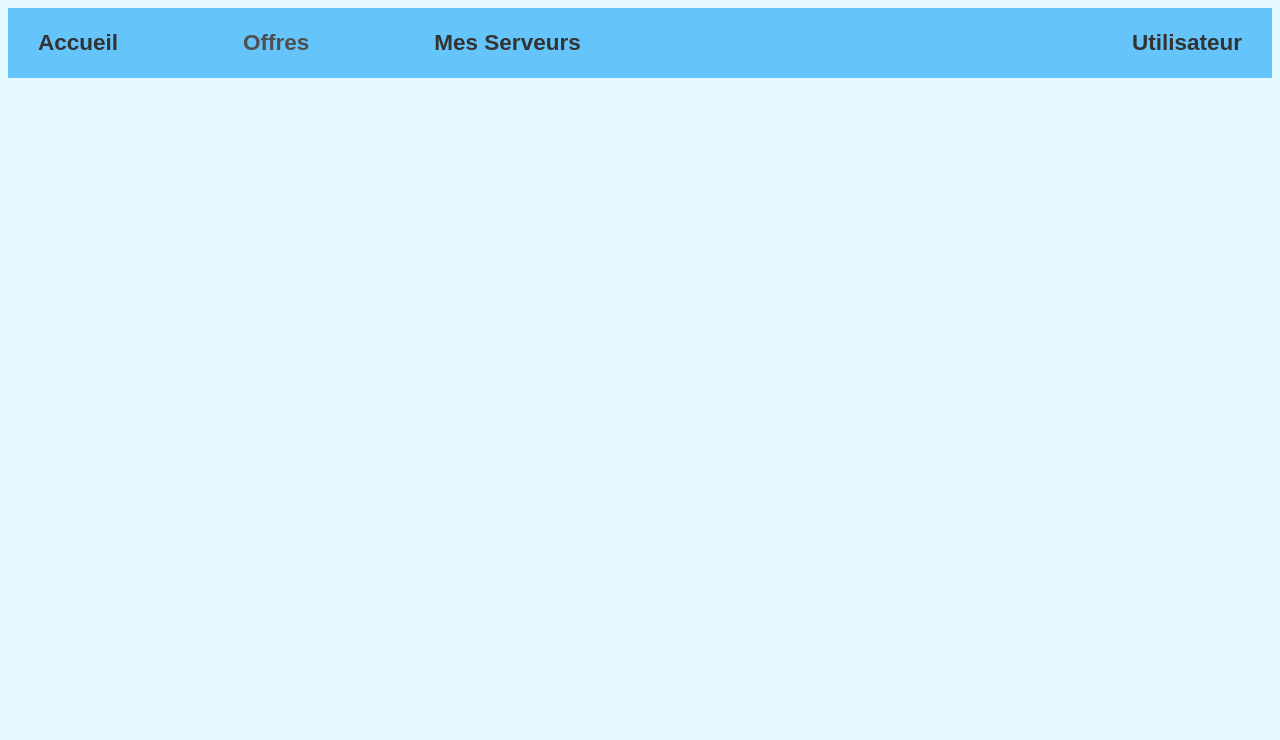
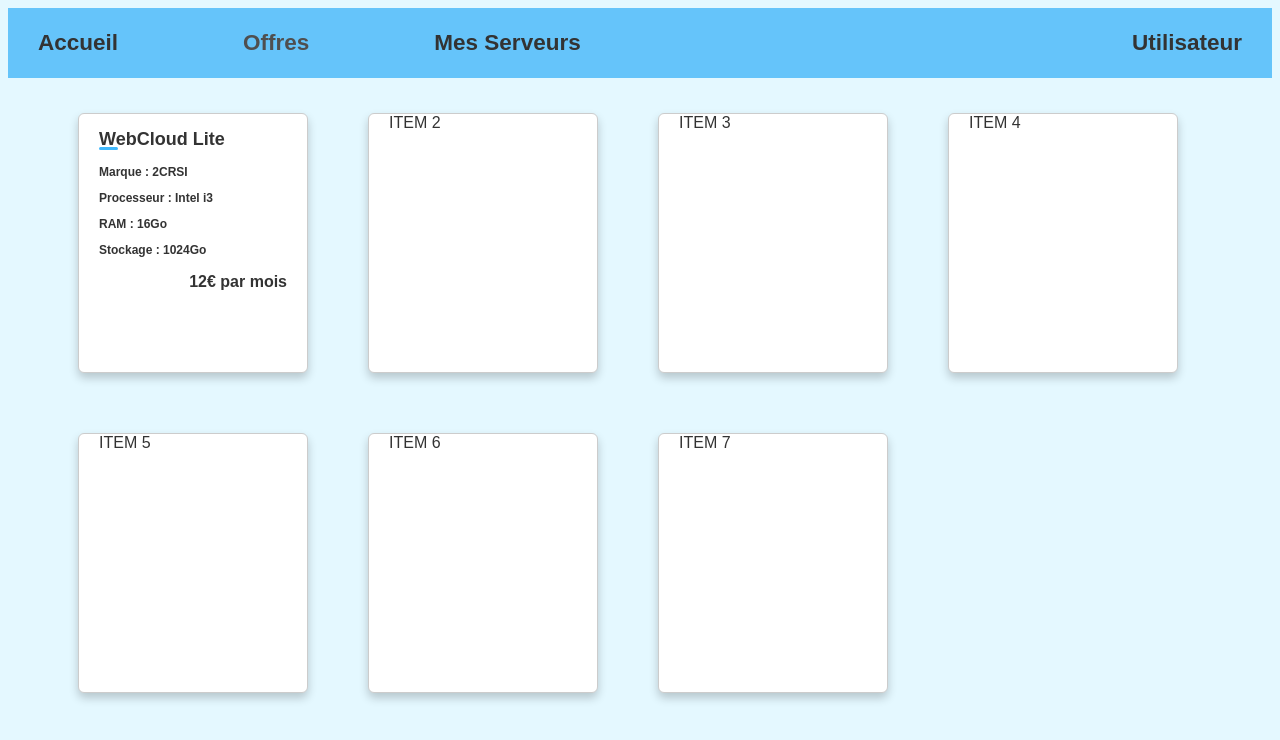
Before and after one commit to LikAnda/rentAserv, a PHP site: page /offers.php in a window 1280 px wide. Shown: the top 740 px of the page. Run offline with PHP 8.4, Linux system fonts and the light colour scheme.

Commit message:
Item card style

```diff
--- a/offers.php
+++ b/offers.php
@@ -26,5 +26,22 @@ session_start();
         </div>
     </header>
 
+    <div class="card-container">
+        <div class="card">
+            <h2 class="card-title">WebCloud Lite</h2>
+            <p class="card-content">Marque : 2CRSI</p>
+            <p class="card-content">Processeur : Intel i3</p>
+            <p class="card-content">RAM : 16Go</p>
+            <p class="card-content">Stockage : 1024Go</p>
+            <p class="card-price">12€ par mois</p>
+        </div>
+        <div class="card">ITEM 2</div>
+        <div class="card">ITEM 3</div>
+        <div class="card">ITEM 4</div>
+        <div class="card">ITEM 5</div>
+        <div class="card">ITEM 6</div>
+        <div class="card">ITEM 7</div>
+    </div>
+
 </body>
 </html>
--- a/style/style.css
+++ b/style/style.css
@@ -27,7 +27,7 @@ body {
 }
 .wrapper-title{
     position: relative;
-    font-size: 45px;
+    font-size: 35px;
     font-weight: 600;
     color: #333;
 }
@@ -44,10 +44,72 @@ body {
 
 .wrapper-content{
     position: relative;
-    font-size: 30px;
+    font-size: 24px;
     font-weight: 600;
     color: #333;
 }
+
+.card-container {
+    text-align: left;
+    max-width: 100%;
+    margin-top: 5px;
+    margin-left: 40px;
+    text-align: center;
+}
+
+.card {
+    width: 230px;
+    height: 260px;
+    background-color: #ffffff;
+    border: 1px solid #ccc;
+    margin: 30px;
+    padding-left: 20px;
+    padding-right: 20px;
+    vertical-align: top;
+    box-sizing: border-box;
+    float: left;
+    vertical-align: top;
+    border-radius: 6px;
+    box-shadow: 0 5px 10px rgba(0,0,0,0.2);
+    text-align: left;
+    transition: transform 0.3s ease;
+}
+.carte:hover {
+    transform: scale(1.1);
+  }
+
+.card-title{
+    position: relative;
+    font-size: 18px;
+    font-weight: 600;
+    color: #333;
+}
+.card-title::before{
+    content: '';
+    position: absolute;
+    left: 0;
+    bottom: 0;
+    height: 3px;
+    width: 19px;
+    border-radius: 12px;
+    background: #40B8FC;
+}
+
+.card-content{
+    position: relative;
+    font-size: 12px;
+    font-weight: 600;
+    color: #333;
+}
+
+.card-price{
+    position: relative;
+    text-align: right;
+    font-size: 16px;
+    font-weight: 600;
+    color: #333;
+}
+
 
 .nav-item{
     position: relative;
--- a/user.php
+++ b/user.php
@@ -50,7 +50,7 @@ if (isset($_POST['re-username']) && isset($_POST['re-password']) && isset($_POST
 <head>
     <meta charset="UTF-8">
     <title>rentAserv</title>
-    <link href="style/style.css" rel="stylesheet" />
+    <link href="style/style.css" rel="stylesheet"/>
 </head>
 <body>
     <header class="header">
```
